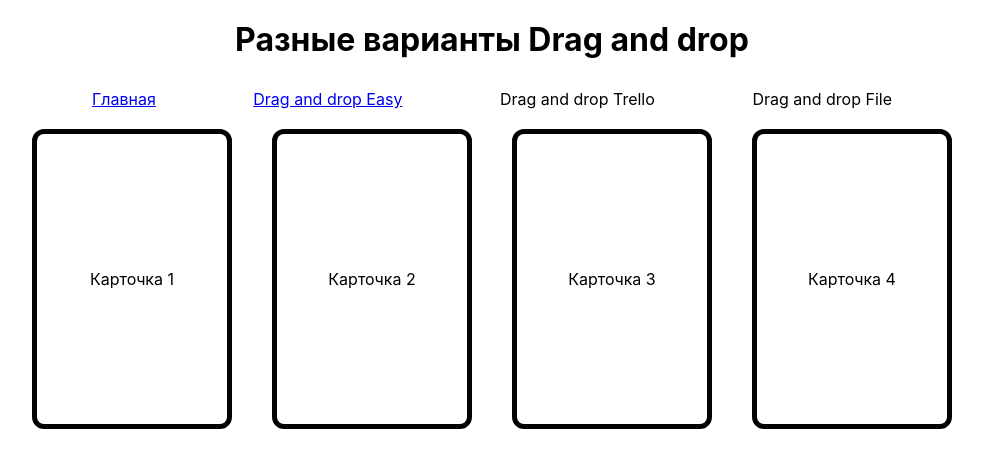
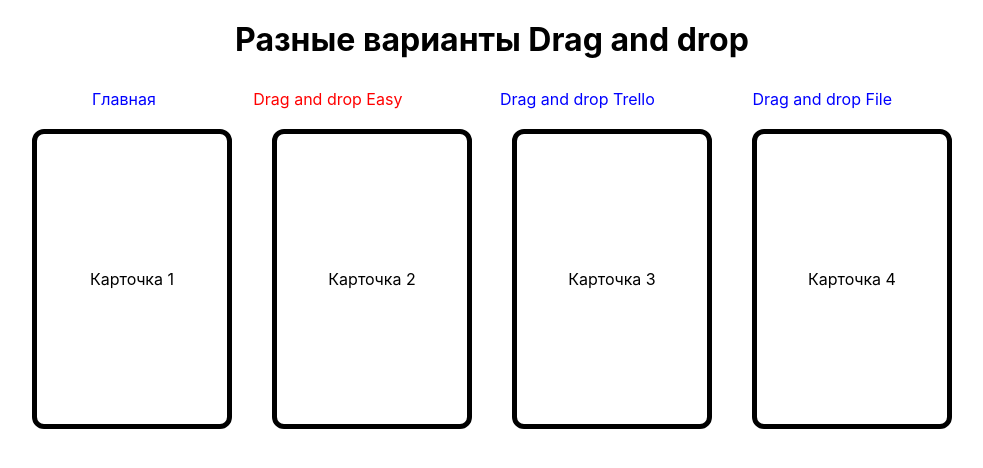
Before and after one commit to AleksandrErmolov/drag-and-drop-react, a React (Create React App) app: page /easy in a window 1280 px wide. Shown: the top 468 px of the page, without its empty margins (148-1131 px from the left). Built offline with nearby package versions, Linux system fonts and the light colour scheme.

Commit message:
refactor menu

```diff
--- a/src/App.css
+++ b/src/App.css
@@ -11,14 +11,6 @@ h1 {
   margin-top: 20px;
 }
 
-.menu {
-  display: flex;
-  align-items: center;
-  justify-content: space-between;
-  list-style: none;
-  width: 800px;
-  margin-top: 30px;
-}
 
 .app {
   align-items: center;
@@ -29,15 +21,23 @@ h1 {
   align-items: center;
   display: flex;
   flex-direction: column;
-
 }
-
 
 
 .main_menu {
   margin: 0 auto;
 }
 
+
+.menu {
+  display: flex;
+  align-items: center;
+  justify-content: space-between;
+  list-style: none;
+  width: 800px;
+  margin-top: 30px;
+  text-decoration: none;
+}
 
 .cards {
   display: flex;
@@ -58,3 +58,13 @@ h1 {
   margin: 20px;
   cursor: grab;
 }
+
+.red {
+  color: red;
+  text-decoration: none;
+}
+
+.blue {
+  color: blue;
+  text-decoration: none;
+}
--- a/src/App.jsx
+++ b/src/App.jsx
@@ -14,6 +14,9 @@ function App() {
       <Routes>
         <Route path='/' element={<Main />} />
         <Route path='/easy' element={<DrugAndDropEasy />} />
+        <Route path='/trello' element={<h1>Trello</h1>} />
+        <Route path='/file' element={<h1>File</h1>} />
+
       </Routes>
 
     </div>
--- a/src/component/DrugAndDropEasy.jsx
+++ b/src/component/DrugAndDropEasy.jsx
@@ -14,6 +14,7 @@ export default function DrugAndDropEasy() {
 
     const [currentCard, setCurrentCard] = useState(null)
 
+    console.log('currentCard', currentCard)
 
     function dragStartHandler(e, card) {
         console.log('drag', card)
@@ -36,6 +37,7 @@ export default function DrugAndDropEasy() {
     }
 
     function dropHandler(e, card) {
+        console.log('drop', card)
         e.preventDefault()
         setCardList(cardList.map(c => {
             if (c.id === card.id) {
--- a/src/component/Menu.jsx
+++ b/src/component/Menu.jsx
@@ -1,32 +1,24 @@
 import React from 'react';
-import { Link } from "react-router-dom";
+import { NavLink } from "react-router-dom";
 
 
 export default function Menu() {
 
-
+    const menu = [
+        { title: 'Главная', to: '/' },
+        { title: 'Drag and drop Easy', to: 'easy' },
+        { title: ' Drag and drop Trello', to: 'trello' },
+        { title: ' Drag and drop File', to: 'file' }
+    ]
 
     return (
-      <div className='main_menu'>
+        <div className='main_menu'>
             <ul className='menu'>
-            <li>
-                <Link to="/">
-                    Главная
-                </Link>
-            </li>
+                {menu.map(el =>
 
-                <li>
-                    <Link to="easy">
-                    Drag and drop Easy
-                    </Link>
-                    </li>
+                    <li><NavLink className={({ isActive }) => isActive ? "red" : "blue"} to={el.to}>{el.title}</NavLink></li>
 
-                <li>
-                    Drag and drop Trello
-                </li>
-                <li>
-                    Drag and drop File
-                </li>
+                )}
             </ul>
         </div>
     )
```
